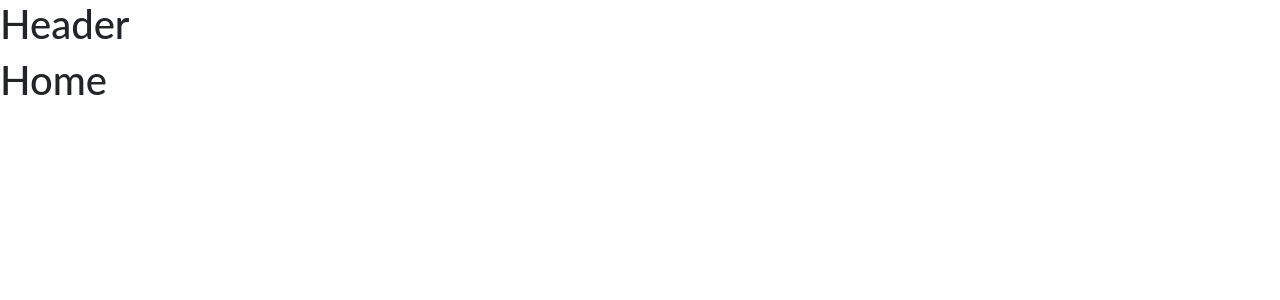
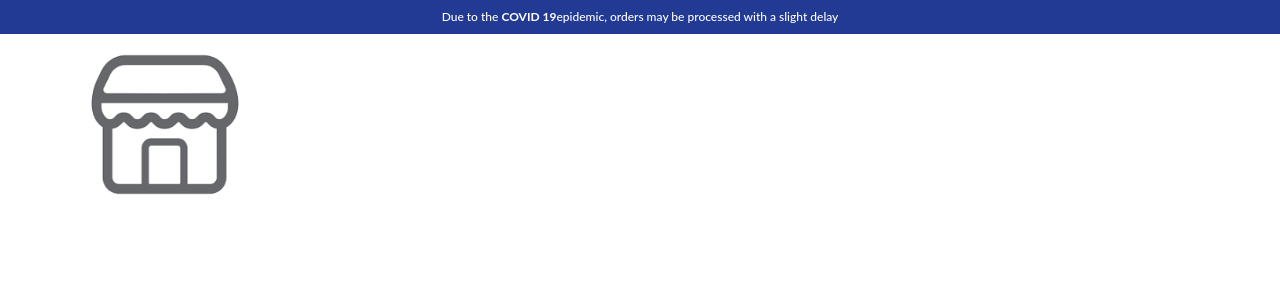
Before and after one commit to peligro99/ecommerce_v1, a React (Create React App) app: page / in a window 1280 px wide. Shown: the top 300 px of the page. Built offline with nearby package versions, Linux system fonts and the light colour scheme.

Commit message:
encabezado covid y logo header

```diff
--- a/src/App.css
+++ b/src/App.css
@@ -3,3 +3,17 @@
 body{
   font-family:"Lato", sans-serif;
 }
+
+.bg-blue{background: #233a95;}
+.headerWrapper .top-strip{padding: 8px 0px;}
+.headerWrapper .top-strip p {
+  color: #fff;
+  font-size: 12px;
+  font-weight: 500;
+}
+.headerWrapper .header{
+  width: 100%;
+  height: auto;
+  padding:15px 0px;
+}
+.logoWrapper img{ width: 100%;}
--- a/src/App.js
+++ b/src/App.js
@@ -2,7 +2,7 @@
 import "bootstrap/dist/css/bootstrap.min.css";
 import './App.css';
 import { BrowserRouter, Route, Routes } from "react-router-dom";
-import Home from "./Pages";
+import Home from "./Pages/Home/index";
 import Header from "./Components/Header";
 
 function App() {
--- a/src/Components/Header/index.js
+++ b/src/Components/Header/index.js
@@ -1,7 +1,28 @@
-const Header = () =>{
-    return(
+import { Link } from 'react-router-dom';
+import Logo from '../../assets/images/logo.png'
+
+const Header = () => {
+    return (
         <>
-        <h1>Header</h1>
+            <div className="headerWrapper">
+                <div className="top-strip bg-blue">
+                    <div className="container">
+                        <p className="mb-0 mt-0 text-center"> Due to the <b>COVID 19</b>
+                          epidemic, orders may be processed with a slight delay</p>
+
+                    </div>
+                </div>
+
+            <div className="header">
+                <div className="container">
+                    <div className="row">
+                        <div className="logoWrapper col-sm-2">
+                            <Link to={'/'}><img src={Logo} alt='Logo'/></Link>
+                        </div>
+                    </div>
+                </div>
+            </div>
+            </div>
         </>
     )
 }
--- a/src/Pages/index.js
+++ /dev/null
@@ -1,9 +0,0 @@
-const Home = () =>{
-    return(
-        <>
-        <h1>Home</h1>
-        </>
-    )
-}
-
-export default Home;
```
Also changed, not shown: package.json (+1 -7 lines), src/Pages/Home/index.js (added, +9 -0 lines), src/assets/images/logo.png (added), 1 other file (tests, documents, lock files or other folders).
